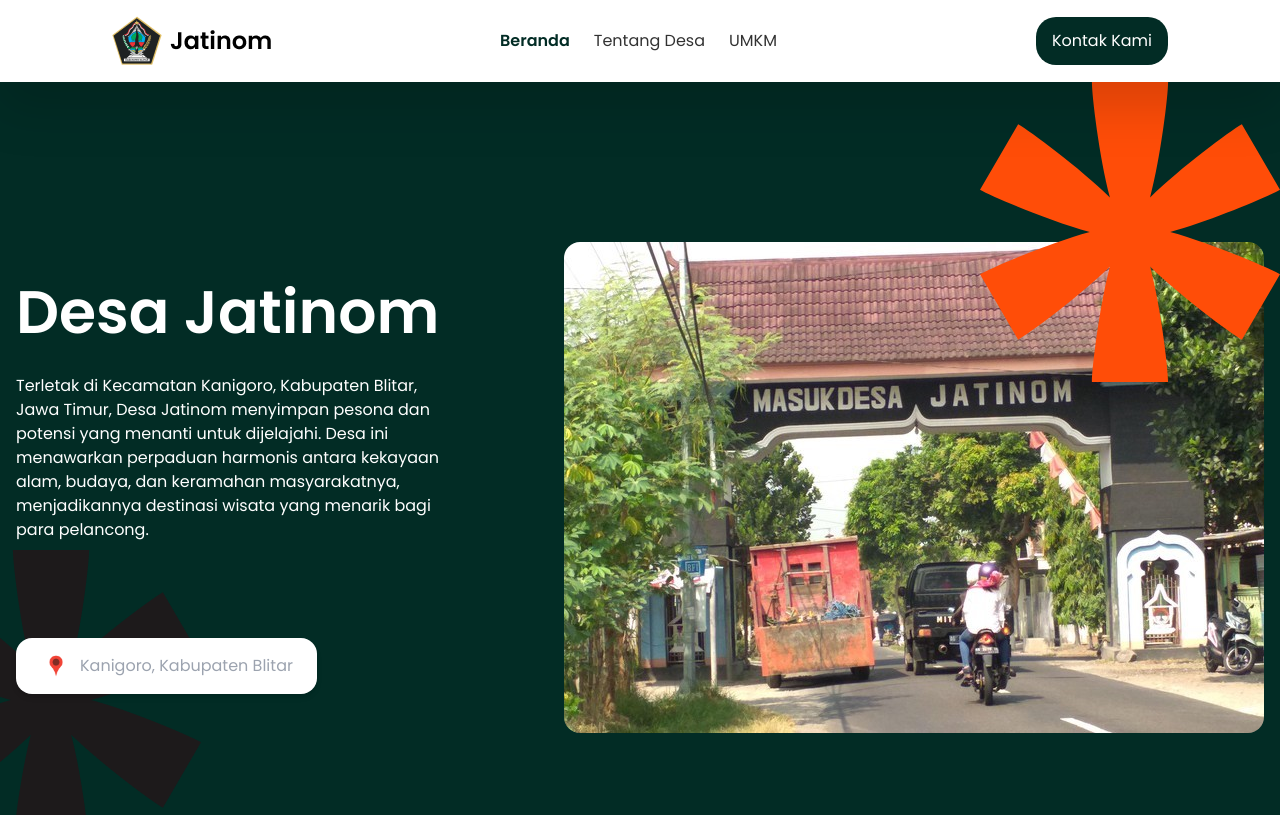
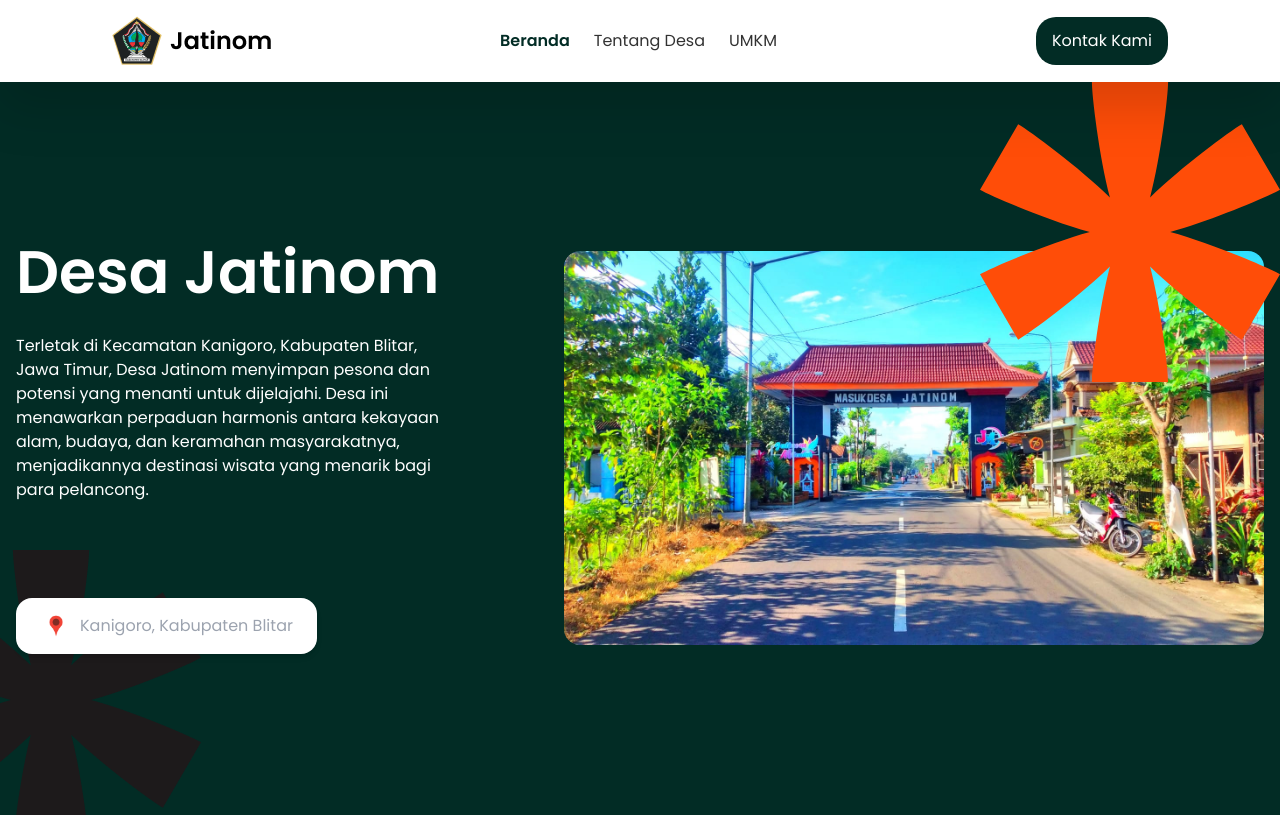
Before and after one commit to kenziehh/jatinom-village, a React (Vite) app: page / in a window 1280 px wide. Shown: the top 815 px of the page. Built offline with nearby package versions, Linux system fonts and the light colour scheme.

Commit message:
style: change hero image and give image sizing

```diff
--- a/src/pages/Home/Hero.jsx
+++ b/src/pages/Home/Hero.jsx
@@ -36,9 +36,9 @@ const Hero = () => {
             className="absolute -z-20 lg:-z-0 right-0 top-0"
           />
           <img
-            src="/assets/images/gapura.jpeg"
+            src="/assets/images/gapura.jpg"
             alt=""
-            className="rounded-2xl "
+            className="rounded-2xl w-full md:max-w-[700px] max-h-[500px]"
           />
         </div>
       </div>
```
Also changed, not shown: public/assets/images/gapura.jpg.
